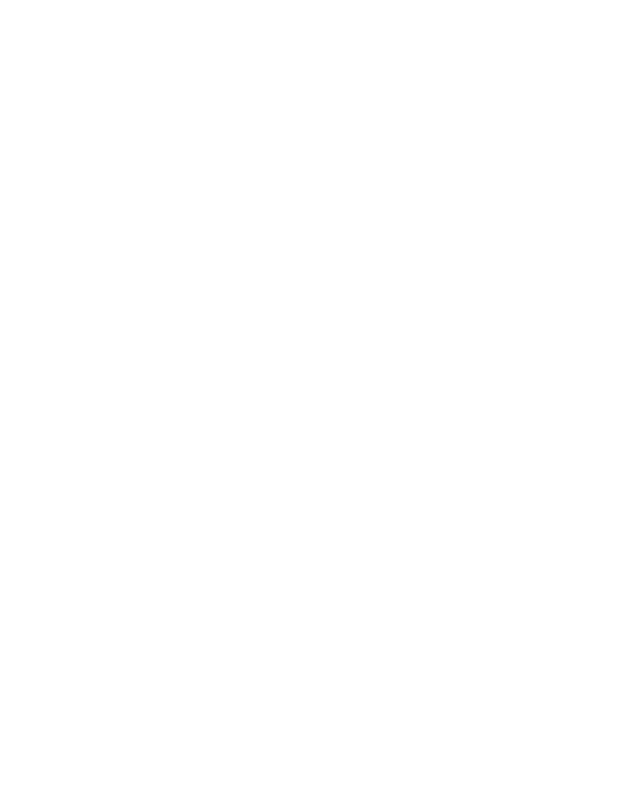
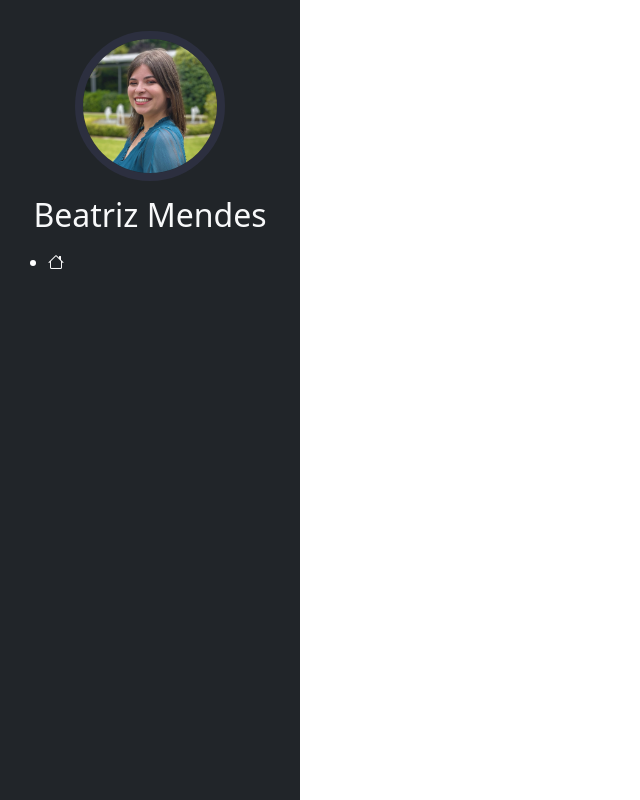
Before and after one commit to biam05/biam05.github.io, a plain HTML site: page index.html in a window 1280 px wide. Shown: the whole page, without its empty margins (0-640 px from the left). Drawn offline with nearby package versions, Linux system fonts and the light colour scheme.

Commit message:
started sidebar

```diff
--- /dev/null
+++ b/index.css
@@ -0,0 +1,19 @@
+html, body{
+    height: 100%;
+}
+
+#header{
+    width: 300px;
+    height: 100%;
+}
+
+#profile .profile-pic{
+    margin: 15px auto;
+    display: block;
+    width: 150px;
+    border: 8px solid #2c2f3f;
+}
+
+#profile h1{
+    font-size: 2em;
+}
--- a/index.html
+++ b/index.html
@@ -1,6 +1,8 @@
 <!doctype html>
 <html lang="en">
 	<head>
+		<link rel="stylesheet" href="index.css">
+
 		<!-- Required meta tags -->
 		<meta charset="utf-8">
 		<meta name="viewport" content="width=device-width, initial-scale=1">
@@ -8,12 +10,26 @@
 		<!-- Bootstrap CSS -->
 		<link href="https://cdn.jsdelivr.net/npm/bootstrap@5.1.3/dist/css/bootstrap.min.css" rel="stylesheet" integrity="sha384-1BmE4kWBq78iYhFldvKuhfTAU6auU8tT94WrHftjDbrCEXSU1oBoqyl2QvZ6jIW3" crossorigin="anonymous">
 		<script src="https://cdn.jsdelivr.net/npm/bootstrap@5.1.3/dist/js/bootstrap.bundle.min.js" integrity="sha384-ka7Sk0Gln4gmtz2MlQnikT1wXgYsOg+OMhuP+IlRH9sENBO0LRn5q+8nbTov4+1p" crossorigin="anonymous"></script>
+		<link rel="stylesheet" href="https://cdn.jsdelivr.net/npm/bootstrap-icons@1.9.1/font/bootstrap-icons.css">
 
 		<title>Beatriz Mendes</title>
 	</head>
 	<body>
+		<header class="d-flex flex-column flex-shrink-0 p-3 text-white bg-dark" id="header">
 
+			<div id="profile">
+				<img src="media/me.jpeg" alt="" class="img-fluid rounded-circle profile-pic">
+				<h1 class="text-light text-center">Beatriz Mendes</h1>
+			</div>
 
+			<nav id="navbar" class="nav-menu navbar">
+				<ul>
+					<li>
+						<i class="bi bi-house"></i>
+					</li>
+				</ul>
+			</nav>
 
+		</header>
 	</body>
 </html>
```
Also changed, not shown: media/me.jpeg (added).
